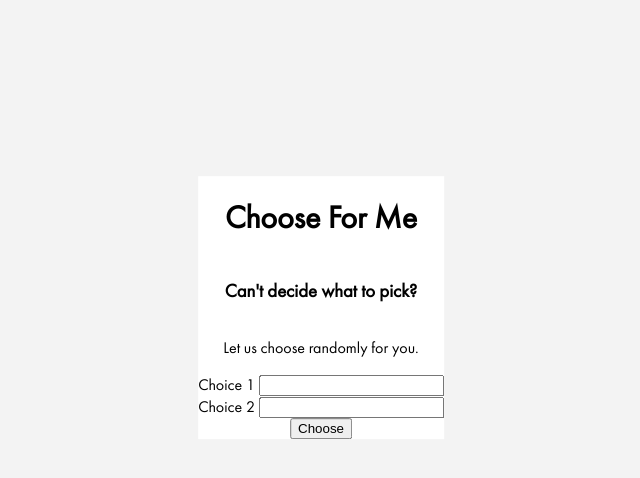
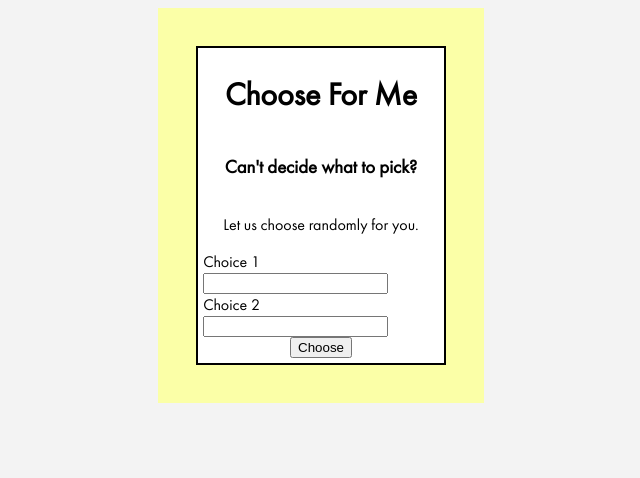
Before and after one commit to tdalbertson/choose-for-me, a plain HTML site: page index.html in a window 1280 px wide. Shown: the whole page, without its empty margins (319-959 px from the left). Drawn offline with Linux system fonts and the light colour scheme.

Commit message:
Style wrapper and content-wrapper
- Add background-color and padding for wrapper block
- Add border to content-wrapper and add padding to space out inner
content

TODO:
- Further edit inner content spacing
- Add styling to labels and input fields
- Style "Choose" button

```diff
--- a/styles.css
+++ b/styles.css
@@ -14,16 +14,19 @@ main {
     align-items: center;
 }
 
+.wrapper {
+    background-color: #fbffa7;
+    padding: 3%;
+}
+
 .content-wrapper {
     background-color: #fff;
-    position: absolute;
-    top: 50%;
-    left: 50%;
-    transform: translate(-50%, -85%);
+    border: 2px black solid;
     display: flex;
     flex-direction: column;
     align-items: center;
     justify-content: center;
+    padding: 2%;
 }
 
 #choice-form {
```
